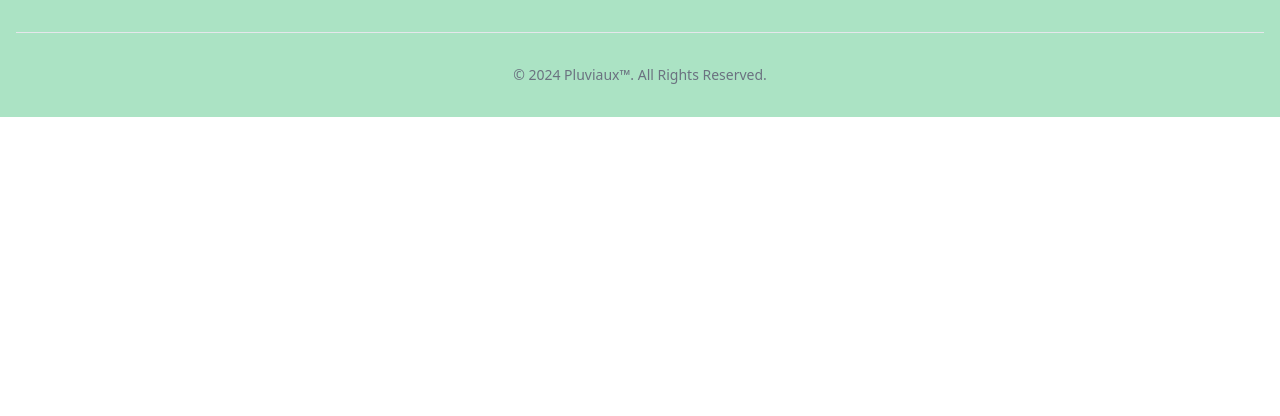
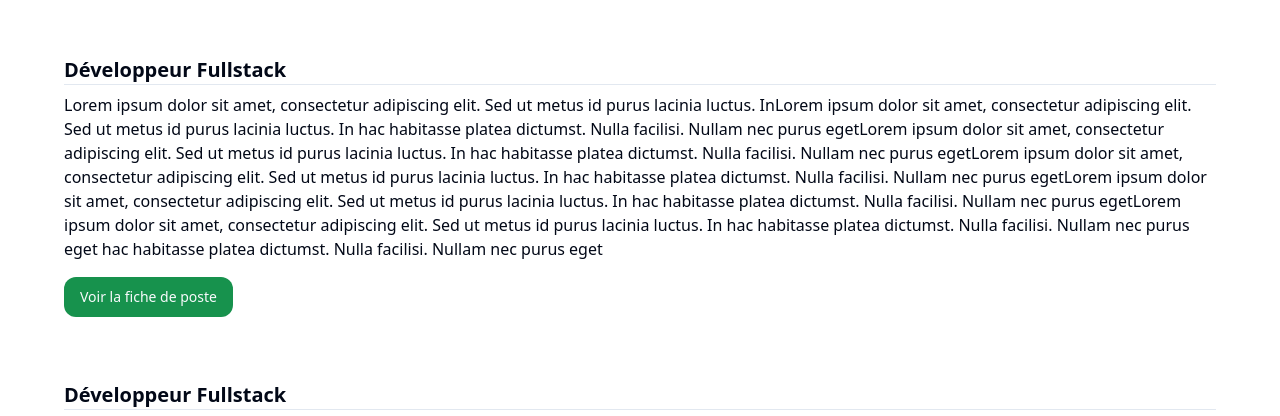
Before and after one commit to Moumouuu/juiher-nature, a Next.js app: page /nous-rejoindre in a window 1280 px wide. Shown: the part 536-952 px from the top of the page. Before the commit the page ends 800 px from the top, so only its background shows below. Built offline with nearby package versions, Linux system fonts and the light colour scheme.

Commit message:
feat(nous rejoindre) add works sheet

```diff
--- a/src/app/nous-rejoindre/page.tsx
+++ b/src/app/nous-rejoindre/page.tsx
@@ -1,6 +1,7 @@
 import * as React from "react";
 import { Banner } from "@/components/common/banner";
 import { cn } from "@/lib/utils";
+import { WorkSheet } from "@/components/nous-rejoindre/workSheet";
 
 export default function PageTeam() {
   const homeTitle = (
@@ -19,6 +20,7 @@
   return (
     <div className="w-full">
       <Banner title={homeTitle} />
+      <WorkSheet />
     </div>
   );
 }
--- /dev/null
+++ b/src/components/nous-rejoindre/workSheet.tsx
@@ -0,0 +1,45 @@
+import { Button } from "@/components/ui/button";
+import Link from "next/link";
+
+export const WorkSheet = () => {
+  const worksheet = [
+    {
+      title: "Développeur Fullstack",
+      description:
+        "Lorem ipsum dolor sit amet, consectetur adipiscing elit. Sed ut metus id purus lacinia luctus. InLorem ipsum dolor sit amet, consectetur adipiscing elit. Sed ut metus id purus lacinia luctus. In hac habitasse platea dictumst. Nulla facilisi. Nullam nec purus egetLorem ipsum dolor sit amet, consectetur adipiscing elit. Sed ut metus id purus lacinia luctus. In hac habitasse platea dictumst. Nulla facilisi. Nullam nec purus egetLorem ipsum dolor sit amet, consectetur adipiscing elit. Sed ut metus id purus lacinia luctus. In hac habitasse platea dictumst. Nulla facilisi. Nullam nec purus egetLorem ipsum dolor sit amet, consectetur adipiscing elit. Sed ut metus id purus lacinia luctus. In hac habitasse platea dictumst. Nulla facilisi. Nullam nec purus egetLorem ipsum dolor sit amet, consectetur adipiscing elit. Sed ut metus id purus lacinia luctus. In hac habitasse platea dictumst. Nulla facilisi. Nullam nec purus eget hac habitasse platea dictumst. Nulla facilisi. Nullam nec purus eget",
+      pdf: "/pdf/developpeur-fullstack.pdf",
+    },
+    {
+      title: "Développeur Fullstack",
+      description:
+        "Lorem ipsum dolor sit amet, consectetur adipiscing elit. Sed ut metus id purus lacinia luctus. InLorem ipsum dolor sit amet, consectetur adipiscing elit. Sed ut metus id purus lacinia luctus. In hac habitasse platea dictumst. Nulla facilisi. Nullam nec purus egetLorem ipsum dolor sit amet, consectetur adipiscing elit. Sed ut metus id purus lacinia luctus. In hac habitasse platea dictumst. Nulla facilisi. Nullam nec purus egetLorem ipsum dolor sit amet, consectetur adipiscing elit. Sed ut metus id purus lacinia luctus. In hac habitasse platea dictumst. Nulla facilisi. Nullam nec purus egetLorem ipsum dolor sit amet, consectetur adipiscing elit. Sed ut metus id purus lacinia luctus. In hac habitasse platea dictumst. Nulla facilisi. Nullam nec purus egetLorem ipsum dolor sit amet, consectetur adipiscing elit. Sed ut metus id purus lacinia luctus. In hac habitasse platea dictumst. Nulla facilisi. Nullam nec purus eget hac habitasse platea dictumst. Nulla facilisi. Nullam nec purus eget",
+      pdf: "/pdf/developpeur-fullstack.pdf",
+    },
+    {
+      title: "Développeur Fullstack",
+      description:
+        "Lorem ipsum dolor sit amet, consectetur adipiscing elit. Sed ut metus id purus lacinia luctus. InLorem ipsum dolor sit amet, consectetur adipiscing elit. Sed ut metus id purus lacinia luctus. In hac habitasse platea dictumst. Nulla facilisi. Nullam nec purus egetLorem ipsum dolor sit amet, consectetur adipiscing elit. Sed ut metus id purus lacinia luctus. In hac habitasse platea dictumst. Nulla facilisi. Nullam nec purus egetLorem ipsum dolor sit amet, consectetur adipiscing elit. Sed ut metus id purus lacinia luctus. In hac habitasse platea dictumst. Nulla facilisi. Nullam nec purus egetLorem ipsum dolor sit amet, consectetur adipiscing elit. Sed ut metus id purus lacinia luctus. In hac habitasse platea dictumst. Nulla facilisi. Nullam nec purus egetLorem ipsum dolor sit amet, consectetur adipiscing elit. Sed ut metus id purus lacinia luctus. In hac habitasse platea dictumst. Nulla facilisi. Nullam nec purus eget hac habitasse platea dictumst. Nulla facilisi. Nullam nec purus eget",
+      pdf: "/pdf/developpeur-fullstack.pdf",
+    },
+  ];
+
+  return (
+    <div className={"flex justify-center w-full py-24"}>
+      <div className={"flex flex-col w-[90%]"}>
+        {worksheet.map((item, index) => (
+          <div key={index} className={"flex flex-col w-full my-6"}>
+            <span className={"border-b mb-2 font-semibold text-lg lg:text-xl "}>
+              {item.title}
+            </span>
+            <p className={"text-sm lg:text-base"}>{item.description}</p>
+            <div>
+              <Button className={"my-4"} variant={"juiher"} asChild>
+                <Link href={item.pdf}> Voir la fiche de poste</Link>
+              </Button>
+            </div>
+          </div>
+        ))}
+      </div>
+    </div>
+  );
+};
```
